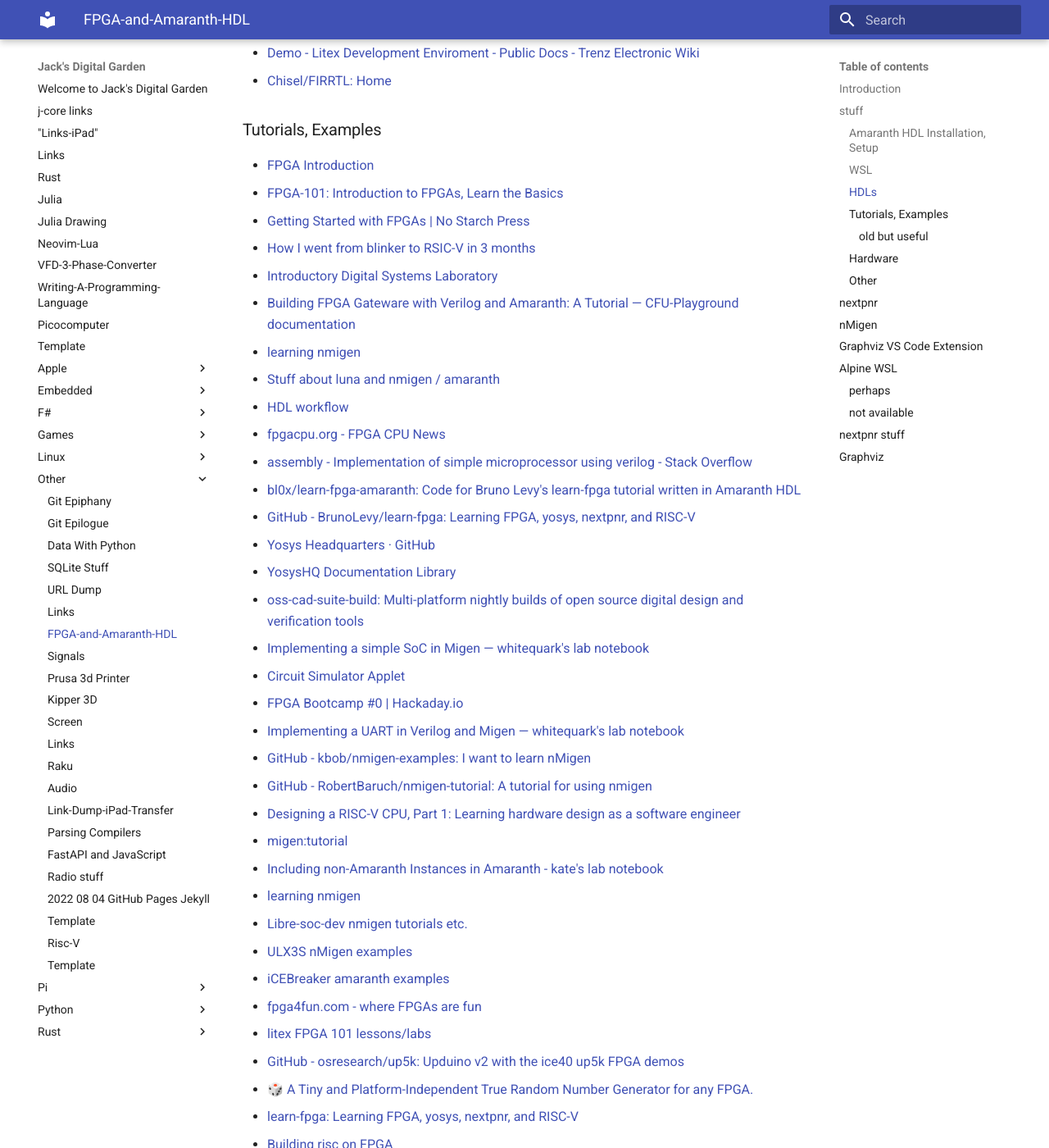
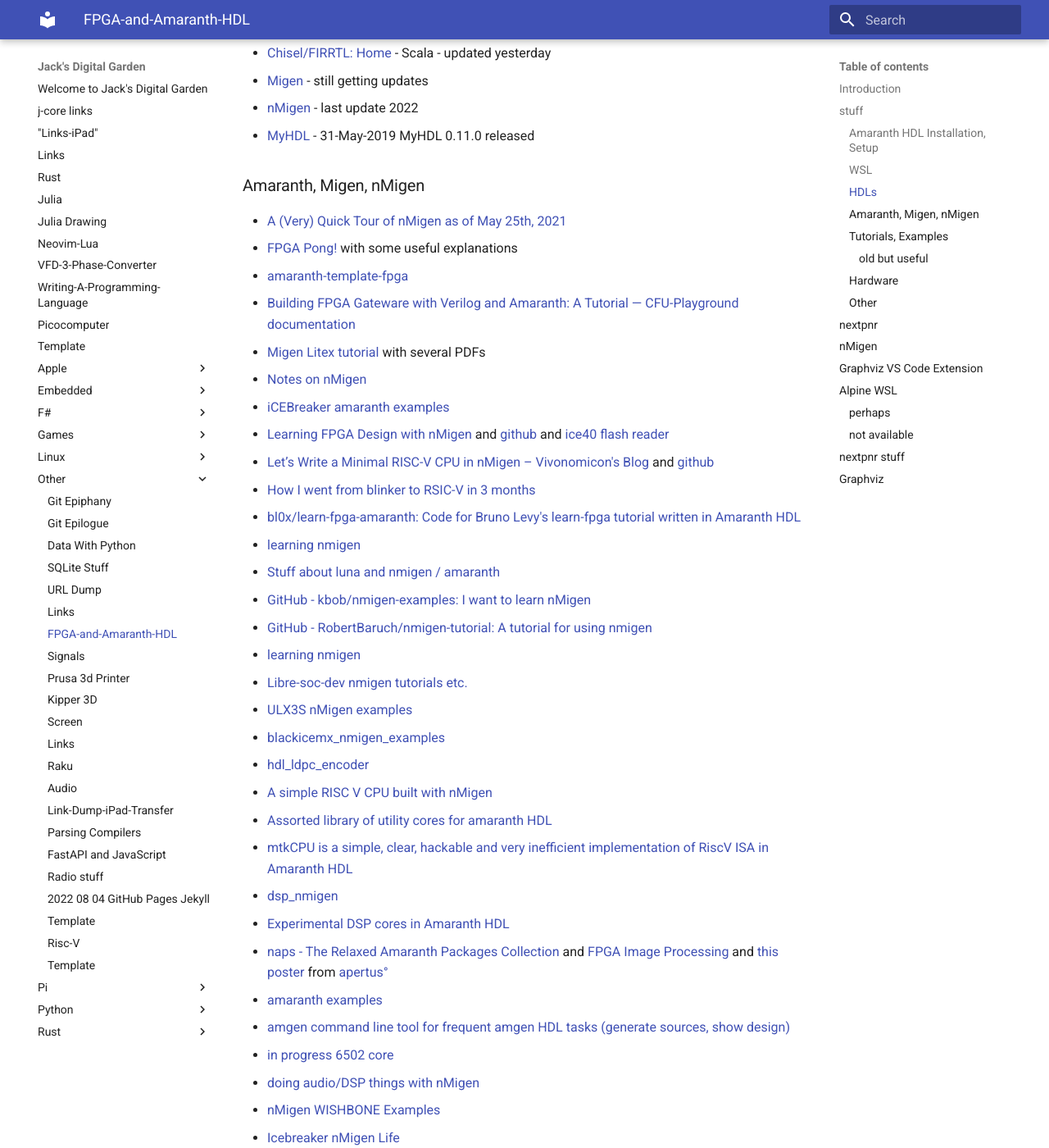
Before and after one commit to jchidley/mkdocs-material-test, an MkDocs documentation site: the page built from docs/Other/2020-03-12-FPGA-and-Amaranth-HDL.md, in a window 1280 px wide and 1400 px high, scrolled down 2431 px. Shown: the whole window at 82% size. Built offline with MkDocs 1.6.1 and Material for MkDocs 9.7.7, drawn with Linux system fonts in a browser that asks for light colours; some of the changed text lies outside the part shown.

Commit message:
Gather more Amaranth Migen nMigen links, reorganise

```diff
--- a/docs/Other/2020-03-12-FPGA-and-Amaranth-HDL.md
+++ b/docs/Other/2020-03-12-FPGA-and-Amaranth-HDL.md
@@ -85,25 +82,91 @@
 
 ### HDLs
 
+* [](https://en.wikipedia.org/wiki/Hardware_description_language)
+* [Amaranth](https://amaranth-lang.org/docs/amaranth/latest/) - Python - a few hours ago
 * [Silice is an open source language that simplifies prototyping and writing algorithms on FPGA architectures.](https://github.com/sylefeb/Silice/tree/master)
-* [SpinalHDL · GitHub](https://github.com/SpinalHDL)
+* [SpinalHDL · GitHub](https://github.com/SpinalHDL) - Scala - updated 2 days ago
 * [Demo - Litex Development Enviroment - Public Docs - Trenz Electronic Wiki](https://wiki.trenz-electronic.de/display/PD/Demo+-+Litex+Development+Enviroment)
-* [Chisel/FIRRTL: Home](https://www.chisel-lang.org)
+* [Chisel/FIRRTL: Home](https://www.chisel-lang.org) - Scala - updated yesterday
+* [Migen](https://m-labs.hk/migen/manual/index.html#https://m-labs.hk/migen/manual/index.html#) - still getting updates
+* [nMigen](https://github.com/m-labs/nmigen) - last update 2022
+* [MyHDL](https://myhdl.org/) - 31-May-2019 MyHDL 0.11.0 released
+
+### Amaranth, Migen, nMigen
+
+* [A (Very) Quick Tour of nMigen as of May 25th, 2021](https://github.com/JosephBushagour/tour-of-nmigen/blob/main/tour_of_nmigen.md)
+* [FPGA Pong!](https://github.com/railnova/workshop-FPGA-Pong) with some useful explanations
+* [amaranth-template-fpga](https://github.com/amaranth-lang/template-fpga)
+* [Building FPGA Gateware with Verilog and Amaranth: A Tutorial — CFU-Playground documentation](https://cfu-playground.readthedocs.io/en/latest/crash-course/gateware.html#part-2-amaranth-basics)
+* [Migen Litex tutorial](https://github.com/fjullien/migen_litex_tutorials/tree/main) with several PDFs
+* [Notes on nMigen](https://41j.com/blog/?s=nmigen)
+* [iCEBreaker amaranth examples](https://github.com/icebreaker-fpga/icebreaker-amaranth-examples)
+* [Learning FPGA Design with nMigen](https://vivonomicon.com/2020/04/14/learning-fpga-design-with-nmigen/) and [github](https://github.com/WRansohoff/nmigen_getting_started) and [ice40 flash reader](https://github.com/WRansohoff/nmigen_ice40_spi_flash)
+* [Let’s Write a Minimal RISC-V CPU in nMigen – Vivonomicon's Blog](https://vivonomicon.com/2020/06/13/lets-write-a-minimal-risc-v-cpu-in-nmigen/) and [github](https://github.com/WRansohoff/rv32i_nmigen_blog)
+* [How I went from blinker to RSIC-V in 3 months](https://blog.yosyshq.com/p/blinker-to-risc-v/)
+* [bl0x/learn-fpga-amaranth: Code for Bruno Levy's learn-fpga tutorial written in Amaranth HDL](https://github.com/bl0x/learn-fpga-amaranth/tree/main)
+* [learning nmigen](https://libre-soc.org/docs/learning_nmigen/)
+* [Stuff about luna and nmigen / amaranth](https://talks.toorcon.net/media/toorcon-2021/question_uploads/Unauthorized_Guide_to_LUNA_xK3u1SN.pptx)
+* [GitHub - kbob/nmigen-examples: I want to learn nMigen](https://github.com/kbob/nmigen-examples/tree/master)
+* [GitHub - RobertBaruch/nmigen-tutorial: A tutorial for using nmigen](https://github.com/RobertBaruch/nmigen-tutorial)
+* [learning nmigen](https://libre-soc.org/docs/learning_nmigen/)
+* [Libre-soc-dev nmigen tutorials etc.](http://lists.libre-soc.org/pipermail/libre-soc-dev/2021-October/003858.html)
+* [ULX3S nMigen examples](https://github.com/GuzTech/ulx3s-nmigen-examples/blob/master/README.md)
+* [blackicemx_nmigen_examples](https://github.com/lawrie/blackicemx_nmigen_examples)
+* [hdl_ldpc_encoder](https://github.com/PaulBryden/hdl_ldpc_encoder)
+* [A simple RISC V CPU built with nMigen](https://github.com/lochsh/riscy-boi/tree/master)
+* [Assorted library of utility cores for amaranth HDL](https://github.com/amaranth-farm/amlib)
+* [mtkCPU is a simple, clear, hackable and very inefficient implementation of RiscV ISA in Amaranth HDL](https://github.com/bieganski/mtkcpu)
+* [dsp_nmigen](https://github.com/chipmuenk/dsp_nmigen)
+* [Experimental DSP cores in Amaranth HDL](https://github.com/mndza/dsp_sandbox)
+* [naps - The Relaxed Amaranth Packages Collection](https://github.com/apertus-open-source-cinema/naps) and [FPGA Image Processing](https://apertus-open-source-cinema.github.io/naps/intro.html) and [this poster](https://github.com/apertus-open-source-cinema/naps/blob/main/doc/NapsPosterFPGAIgnite2023.pdf) from [apertus°](https://www.apertus.org/)
+* [amaranth examples](https://github.com/adamgreig/amaranth-examples)
+* [amgen command line tool for frequent amgen HDL tasks (generate sources, show design)](https://github.com/amaranth-farm/amgen)
+* [in progress 6502 core](https://github.com/mmagm/m6502)
+* [doing audio/DSP things with nMigen](https://github.com/H-S-S-11/numerically-controlled-oscillator)
+* [nMigen WISHBONE Examples](https://github.com/cyber-murmel/nmigen-wishbone-examples)
+* [Icebreaker nMigen Life](https://github.com/alanvgreen/icebreaker-nmigen-life)
+* [Projects to learn nMigen and Amaranth](https://github.com/gioarchv/learn-amaranth)
+* [Bellatrix is a CPU core that implements the RISC-V RV32I Instruction Set, based on Minerva](https://github.com/AngelTerrones/Bellatrix)
+* [Altair is a CPU core that implements the RISC-V RV32I Instruction Set.](https://github.com/AngelTerrones/Altair/tree/master)
+* [nmigen-beginner](https://github.com/DonaldKellett/nmigen-beginner) from [ZipCPU's site](http://zipcpu.com/tutorial/)
+* [Misato RISC-V RV32I CPU](https://github.com/GuzTech/misato)
+* [Graded exercises for Amaranth HDL](https://github.com/RobertBaruch/amaranth-exercises) and [Tutorial](https://github.com/RobertBaruch/amaranth-tutorial)
+* [amaranth-farm ... where users of amaranth HDL share cores and code with each other](https://github.com/amaranth-farm)
+* [Use amaranth-to-litex to simply import Amaranth code into a Litex project.](https://github.com/lambdaconcept/amaranth-to-litex)
+* [Amaranth HDL examples for the Ulx4m FPGA board](https://github.com/lawrie/ulx4m_amaranth_examples)
+* [An Amaranth implementation of Voja Antonic's 4bit CPU](https://github.com/ylm/nibblecpu) and [BADGE FOR SUPERCON.6 / November 2022](https://hackaday.io/project/182568/files)
+* [RISC-V processor implemented in Amaranth](https://github.com/msvisser/riscv-tilelink)
+* [A simple fixed-point FFT module with amaranth](https://github.com/kazkojima/tinyfft-fpga#-updates)
+* [Streams library for Amaranth](https://github.com/DaveBerkeley/streams)
+* [Implementation of CORDIC (COordinate Rotation DIgital Computer)in Amaranth ](https://github.com/DaveBerkeley/cordic)
+* [based on icebreaker-amaranth-examples](https://github.com/cyber-murmel/amaranth-examples)
+* [It's a UART... written in Amaranth!](https://github.com/cr1901/amaranth_uart)
+* [MCH2022 badge amaranth examples](https://github.com/cyber-murmel/mch2022-amaranth-examples)
+* [A collection of experimentations using the amaranth HDL framework](https://github.com/sporniket/amaranth_sandbox)
+* [A curated collection of code written using the amaranth hdl](https://github.com/sporniket/amaranth-stuff)
+* [simple risc-v cpu and soc in amaranth-lang](https://github.com/vdbhatt/nutty)
+* [An implementation of "the cradle" for the ECP5-based colorlight i9 written with the Amaranth HDL](https://github.com/sporniket/the-cradle-colorlight-i9-ecp5-amaranth-hdl)
+* [Small, FPGA soft-cores for multiplication, division (eventually), and other arithmetic. Written in Amaranth](https://github.com/cr1901/smolarith)
+* [An FPGA project that implements the memory map of the computer known as Atari STe, using amaranth-hdl](https://github.com/sporniket/the-pretender-atari-ste)
+* [Standard HyperRAM core for ECP5 written in Litex/Migen](https://github.com/gregdavill/litex-hyperram/tree/master)
+* [Fiddling with FPGAs, Migen, LiteX and stuffs](https://github.com/titouanc/fpga-scratchpad) including ULX3S
+* [(WIP) FSM generator for Migen based on Python generators](https://github.com/cactorium/fsm-gen-migen)
+* [Monitor signals MyHDL/nMigen simulation and display as waveforms in a Jupyter notebook](https://github.com/devbisme/myhdlpeek)
+* [serialcommander is a small nmigen tool that executes various 'tasks' when sent various characters over a serial port/UART](https://github.com/newhouseb/serialcommander)
+
+
+search for Amaranth / nMigen / Migen with language Python at GitHub
 
 ### Tutorials, Examples
 
 * [FPGA Introduction](https://youtube.com/playlist?list=PL3by7evD3F52On-ws9pcdQuEL-rYbNNFB&si=dVFTdoYEmnfezTvN)
 * [FPGA-101: Introduction to FPGAs, Learn the Basics](https://nandland.com/fpga-101/)
 * [Getting Started with FPGAs | No Starch Press](https://nostarch.com/gettingstartedwithfpgas)
-* [How I went from blinker to RSIC-V in 3 months](https://blog.yosyshq.com/p/blinker-to-risc-v/)
 * [Introductory Digital Systems Laboratory](https://web.mit.edu/6.111/www/f2016/)
-* [Building FPGA Gateware with Verilog and Amaranth: A Tutorial — CFU-Playground documentation](https://cfu-playground.readthedocs.io/en/latest/crash-course/gateware.html#part-2-amaranth-basics)
-* [learning nmigen](https://libre-soc.org/docs/learning_nmigen/)
-* [Stuff about luna and nmigen / amaranth](https://talks.toorcon.net/media/toorcon-2021/question_uploads/Unauthorized_Guide_to_LUNA_xK3u1SN.pptx)
 * [HDL workflow](https://libre-soc.org/HDL_workflow/)
 * [fpgacpu.org - FPGA CPU News](http://www.fpgacpu.org/index.html)
 * [assembly - Implementation of simple microprocessor using verilog - Stack Overflow](https://stackoverflow.com/questions/51592244/implementation-of-simple-microprocessor-using-verilog/51621153#51621153)
-* [bl0x/learn-fpga-amaranth: Code for Bruno Levy's learn-fpga tutorial written in Amaranth HDL](https://github.com/bl0x/learn-fpga-amaranth/tree/main)
 * [GitHub - BrunoLevy/learn-fpga: Learning FPGA, yosys, nextpnr, and RISC-V](https://github.com/BrunoLevy/learn-fpga/tree/master)
 * [Yosys Headquarters · GitHub](https://github.com/YosysHQ)
 * [YosysHQ Documentation Library](https://yosyshq.readthedocs.io/en/latest/index.html#yosyshq-documentation-library)
@@ -112,23 +175,17 @@
 * [Circuit Simulator Applet](http://falstad.com/circuit/)
 * [FPGA Bootcamp #0 | Hackaday.io](https://hackaday.io/project/159720-fpga-bootcamp-0)
 * [Implementing a UART in Verilog and Migen — whitequark's lab notebook](https://lab.whitequark.org/notes/2016-10-18/implementing-an-uart-in-verilog-and-migen/)
-* [GitHub - kbob/nmigen-examples: I want to learn nMigen](https://github.com/kbob/nmigen-examples/tree/master)
-* [GitHub - RobertBaruch/nmigen-tutorial: A tutorial for using nmigen](https://github.com/RobertBaruch/nmigen-tutorial)
 * [Designing a RISC-V CPU, Part 1: Learning hardware design as a software engineer](https://mcla.ug/blog/risc-v-cpu-part-1.html)
 * [migen:tutorial](https://web.archive.org/web/20180813074637/http://blog.lambdaconcept.com/doku.php?id=migen:tutorial)
 * [Including non-Amaranth Instances in Amaranth - kate's lab notebook](https://lab.ktemkin.com/post/amaranth-instance/)
-* [learning nmigen](https://libre-soc.org/docs/learning_nmigen/)
-* [Libre-soc-dev nmigen tutorials etc.](http://lists.libre-soc.org/pipermail/libre-soc-dev/2021-October/003858.html)
-* [ULX3S nMigen examples](https://github.com/GuzTech/ulx3s-nmigen-examples/blob/master/README.md)
-* [iCEBreaker amaranth examples](https://github.com/icebreaker-fpga/icebreaker-amaranth-examples/blob/master/README.md)
 * [fpga4fun.com - where FPGAs are fun](https://www.fpga4fun.com)
 * [litex FPGA 101 lessons/labs](https://github.com/litex-hub/fpga_101/tree/master)
+* [Reuse a (System)Verilog, VHDL, (n)Migen, Spinal HDL, Chisel core](https://github.com/enjoy-digital/litex/wiki/Reuse-a-(System)Verilog,-VHDL,-(n)Migen,-Spinal-HDL,-Chisel-core)
 * [GitHub - osresearch/up5k: Upduino v2 with the ice40 up5k FPGA demos](https://github.com/osresearch/up5k)
 * [🎲 A Tiny and Platform-Independent True Random Number Generator for any FPGA.](https://github.com/stnolting/neoTRNG)
 * [learn-fpga: Learning FPGA, yosys, nextpnr, and RISC-V](https://github.com/BrunoLevy/learn-fpga)
 * [Building risc on FPGA](http://www.fpgacpu.org/papers/xsoc-series-drafts.pdf)
 * [Icestudio Documentation](https://github.com/FPGAwars/icestudio/wiki)
-* [Learning FPGA Design with nMigen](https://vivonomicon.com/2020/04/14/learning-fpga-design-with-nmigen/)
 
 #### old but useful
 
```
Also changed, not shown: other parts of docs/Other/2020-03-12-FPGA-and-Amaranth-HDL.md (+0 -3 lines).
